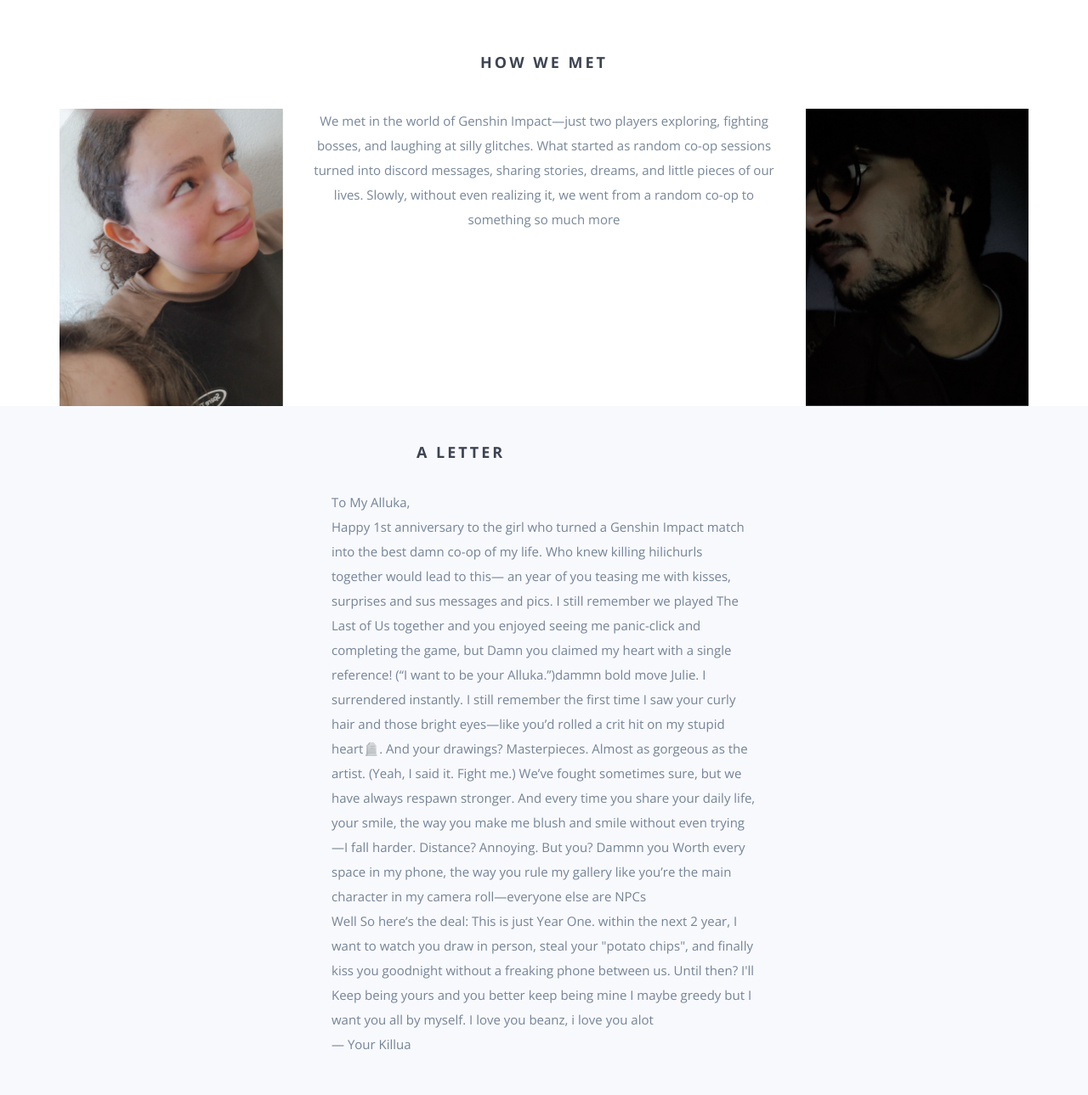
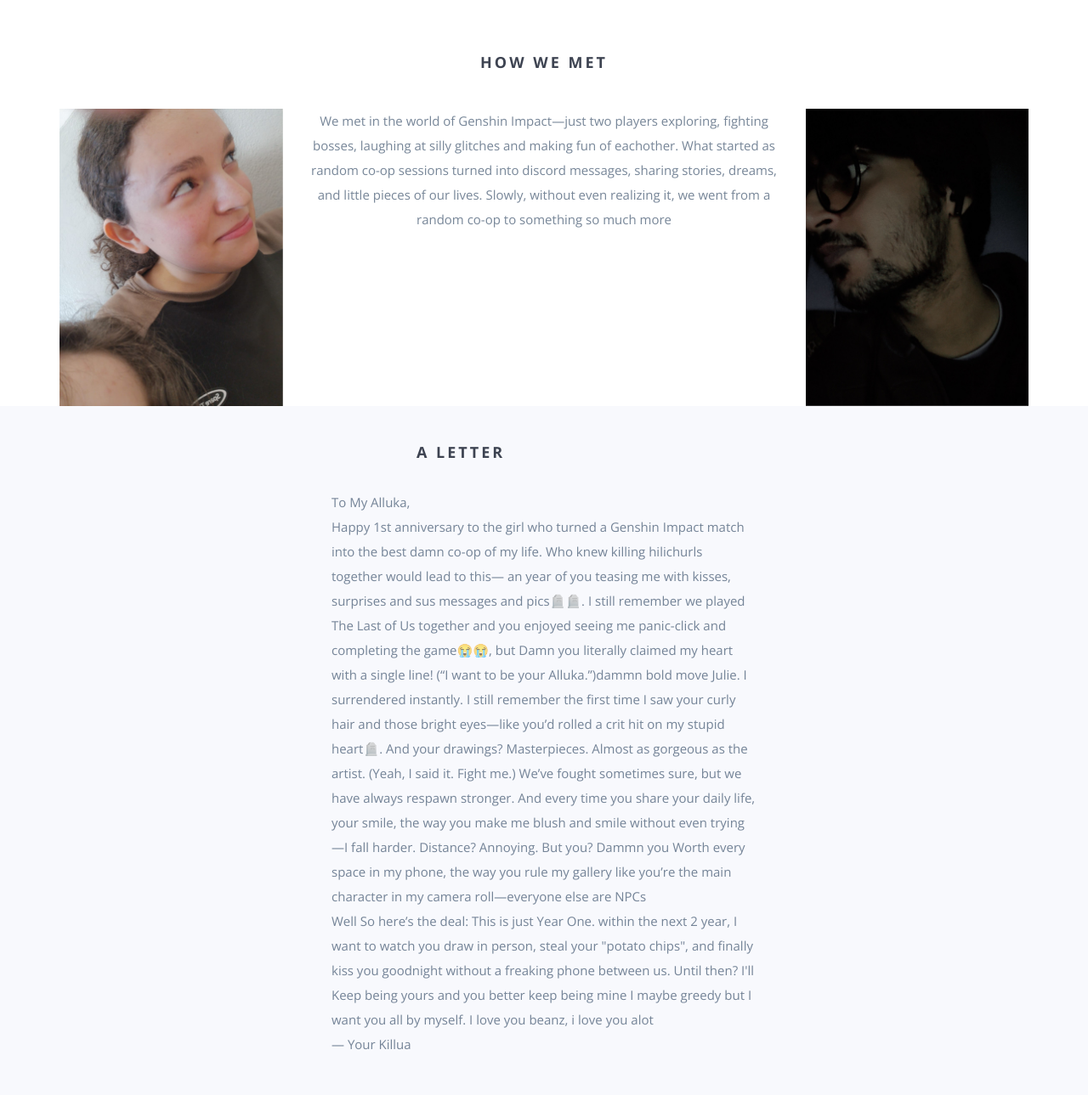
Before and after one commit to Ayan-who/1st_anniversary, a website: page index.html in a window 1280 px wide. Shown: the part 751-2040 px from the top of the page at 85% size. Drawn offline with nearby package versions, Linux system fonts and the light colour scheme; some packages are replaced by stand-ins of ours; files whose address does not match are found by name.

Commit message:
Update index.html

```diff
--- a/index.html
+++ b/index.html
@@ -89,7 +89,7 @@
             <div class="col-md-3 hidden-sm hidden-xs"><img src="img/img13.jpg" class="wp1"></div>
             <div class="col-md-6">
                 <p>
-                    We met in the world of Genshin Impact—just two players exploring, fighting bosses, and laughing at silly glitches. What started as random co-op sessions turned into discord messages, sharing stories, dreams, and little pieces of our lives. Slowly, without even realizing it, we went from a random co-op to something so much more
+                    We met in the world of Genshin Impact—just two players exploring, fighting bosses, laughing at silly glitches and making fun of eachother. What started as random co-op sessions turned into discord messages, sharing stories, dreams, and little pieces of our lives. Slowly, without even realizing it, we went from a random co-op to something so much more
             </div>
             <div class="col-md-3 hidden-sm hidden-xs"><img src="img/img3.png" class="wp2"></div>
         </div>
@@ -115,8 +115,8 @@
                     <!-- <h5>Mehndi <span class="time">1PM - 5PM</span></h5> -->
                     <p style="width: 500px; margin: 0 auto;">To My Alluka, <br>
 
-Happy 1st anniversary to the girl who turned a Genshin Impact match into the best damn co-op of my life. Who knew killing hilichurls together would lead to this— an year of you teasing me with kisses, surprises and sus messages and pics.
-I still remember we played The Last of Us together and you enjoyed seeing me panic-click and completing the game, but Damn you claimed my heart with a single reference! (“I want to be your Alluka.”)dammn bold move Julie. I surrendered instantly.
+Happy 1st anniversary to the girl who turned a Genshin Impact match into the best damn co-op of my life. Who knew killing hilichurls together would lead to this— an year of you teasing me with kisses, surprises and sus messages and pics🪦🪦.
+I still remember we played The Last of Us together and you enjoyed seeing me panic-click and completing the game😭😭, but Damn you literally claimed my heart with a single line! (“I want to be your Alluka.”)dammn bold move Julie. I surrendered instantly.
 
 I still remember the first time I saw your curly hair and those bright eyes—like you’d rolled a crit hit on my stupid heart🪦. And your drawings? Masterpieces. Almost as gorgeous as the artist. (Yeah, I said it. Fight me.)
 
```
